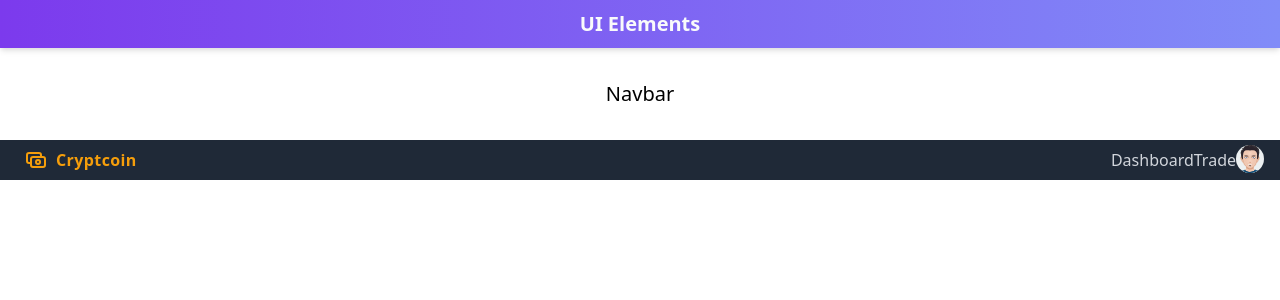
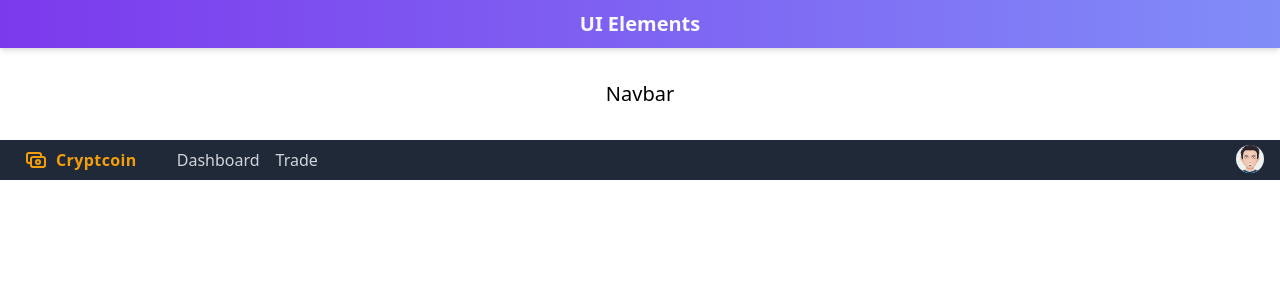
Before and after one commit to Dineshs91/ui-elements, a React (Create React App) app: page /navbar in a window 1280 px wide. Shown: the top 300 px of the page. Built offline with nearby package versions, Linux system fonts and the light colour scheme.

Commit message:
Navbar styling for responsive md

```diff
--- a/src/elements/nav/index.js
+++ b/src/elements/nav/index.js
@@ -73,14 +73,14 @@ export default function Nav() {
           <MenuIcon onClick={() => setIsMenuActive(!isMenuActive)} className={"" + (isMenuActive && "hidden")}></MenuIcon>
           <XIcon onClick={() => setIsMenuActive(!isMenuActive)} className={"" + (!isMenuActive && "hidden")}></XIcon>
         </div>
-        <div className="pl-2 flex flex-grow">
+        <div className="pl-2 flex flex-grow md:flex-grow-0">
           <CashIcon className="h-6 w-6 text-yellow-500"></CashIcon>
           <h2 className="pl-2 font-bold tracking-wide text-yellow-500">Cryptcoin</h2>
         </div>
 
-        <div className="hidden md:block text-gray-300">
-          <a href="#">Dashboard</a>
-          <a href="#">Trade</a>
+        <div className="hidden md:block flex-grow text-left px-10 space-x-4 text-gray-300">
+          <a className="hover:text-gray-50" href="#">Dashboard</a>
+          <a className="hover:text-gray-50" href="#">Trade</a>
         </div>
 
         <div className="h-10 flex items-center">
```
